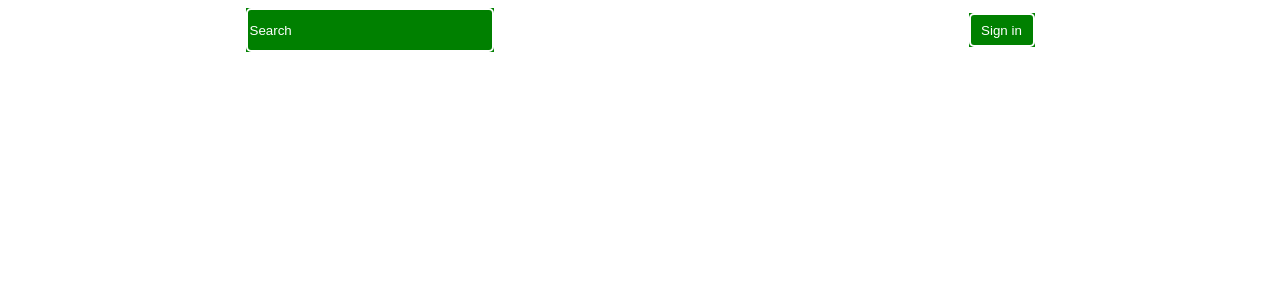
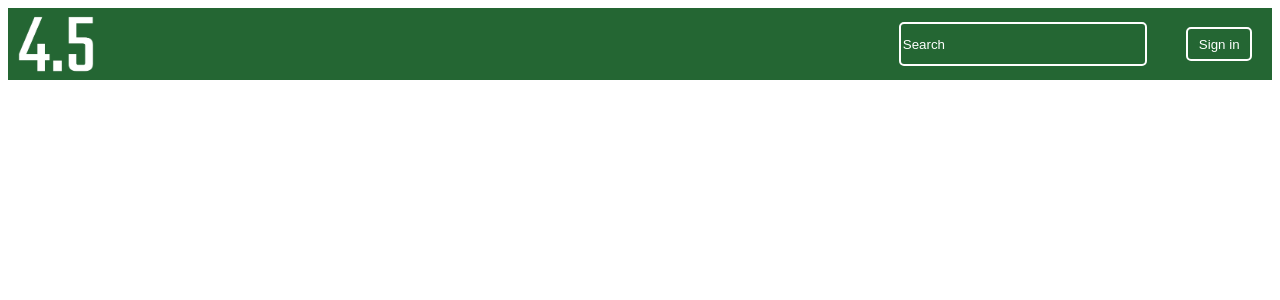
Before and after one commit to skku-sleepwalk/SKKUD_first_project, a Next.js app: page /examplepage in a window 1280 px wide. Shown: the top 300 px of the page. Built offline with nearby package versions, Linux system fonts and the light colour scheme.

Commit message:
header 완성 (size not relative. static.)

```diff
--- a/component/header.module.css
+++ b/component/header.module.css
@@ -1,13 +1,22 @@
 .header{
-    background-color: green;
+    display: flex;
+    justify-content: space-between;
+    background-color: #246633;
+    height: 72px;
 }
 
 .leftside{
-    display: block;
+    height: inherit;
 }
 
 .rightside{
     display: flex;
+    width: 393px;
     justify-content: space-around;
     align-items: center;
 }
+
+.img{
+    height: inherit;
+    object-fit: contain;
+}
--- a/component/header_box.module.css
+++ b/component/header_box.module.css
@@ -1,5 +1,5 @@
 .search, .sign_in{
-    background-color: green;
+    background-color: rgba(0, 0, 0, 0);
 }
 
 .input, .button{
@@ -22,6 +22,3 @@
     width: 66px;
     height: 34px;
 }
-.button:hover{
-    background-color: aqua;
-}
--- a/pages/examplepage.tsx
+++ b/pages/examplepage.tsx
@@ -5,15 +5,13 @@ import Sign_in_box from "../component/sign_in";
 import header from "../component/header.module.css"
 
 export default function index() {
-  return <div className={header.rightside}>
-    <Header_search_box />
-    <Sign_in_box />
+  return <div className={header.header}>
+    <a className={header.leftside} href="https://google.com">
+        <img src="45logo_white.png" className={header.img}></img>
+    </a>
+    <div className={header.rightside}>
+      <Header_search_box />
+      <Sign_in_box />
+    </div>
   </div>;
-  // <div className={header.header}>
-  //   <div className={header.leftside}>
-  //     <img src="45logo_white.png"></img>
-  //   </div>
-
-  // </div>;
-
 }
```
